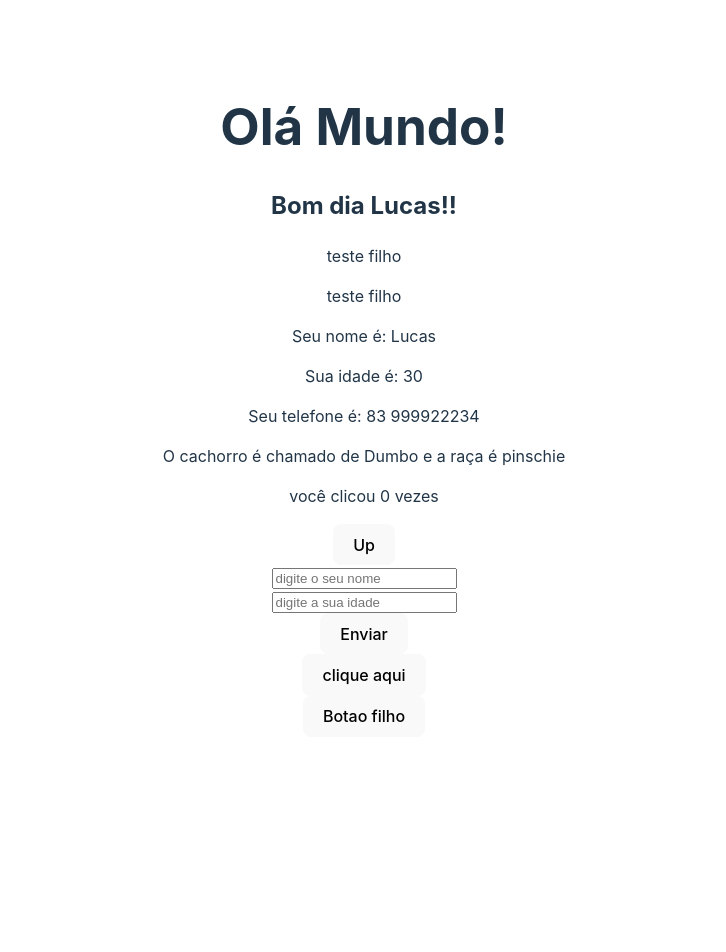
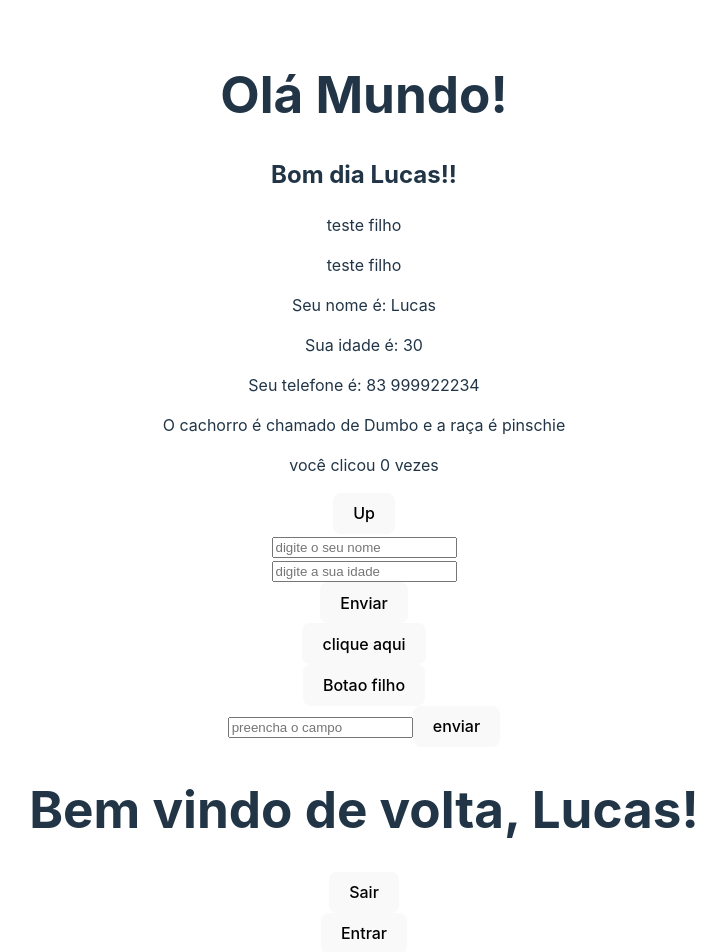
Before and after one commit to lucspb/studying-react, a React (Vite) app in the folder 2_fundamentos/: page / in a window 1280 px wide. Shown: the top 952 px of the page, without its empty margins (276-1002 px from the left). Before the commit the page ends 800 px from the top, so only its background shows below. Built offline with nearby package versions, Linux system fonts and the light colour scheme.

Commit message:
feat: renderizacao condicional e expressoes ternarias

```diff
--- a/2_fundamentos/src/App.jsx
+++ b/2_fundamentos/src/App.jsx
@@ -10,6 +10,9 @@
 import UserInfoForm from './components/UserInfoForm';
 import Button from './components/Button';
 import PaiFunction from './components/PaiFunction';
+import Form from './components/Form';
+import RenderCondicional from './components/RenderCondicional';
+import LoginButton from './components/LoginButton';
 
 
 function App() {
@@ -44,7 +47,15 @@
       {/* 6.9 - passando funcoes de manipulacao de eventos como props */}
       <PaiFunction/>
 
-      {/* 7.0 - Eventos de Form */}
+      {/* 6.10 - Eventos de Form */}
+      <Form/>
+
+      {/* 6.11 - Renderização condicional */}
+      <RenderCondicional user="Lucas"/>
+
+      {/* 6.12 - expressao ternaria */}
+      <LoginButton loggedIn={true}/>
+      <LoginButton loggedIn={false}/>
 
     </>
   )
--- /dev/null
+++ b/2_fundamentos/src/components/Form.jsx
@@ -0,0 +1,24 @@
+import {useState} from 'react'
+
+const Form = () => {
+    const [value, setValue] = useState("")
+
+    const handleSubmit = (event) => {
+        event.preventDefault()
+
+        console.log('form enviado =>', value)
+    }
+
+
+  return (
+    <form onSubmit={handleSubmit}>
+        <input type="text"
+        value={value}
+        onChange={(e) => setValue(e.target.value)}
+        placeholder='preencha o campo' />
+        <button type='submit'>enviar</button>
+    </form>
+  )
+}
+
+export default Form
--- /dev/null
+++ b/2_fundamentos/src/components/LoginButton.jsx
@@ -0,0 +1,9 @@
+
+
+const LoginButton = ({loggedIn}) => {
+  return (
+    <div>{loggedIn ? <button> Sair</button> : <button> Entrar</button>}</div>
+  )
+}
+
+export default LoginButton
--- /dev/null
+++ b/2_fundamentos/src/components/RenderCondicional.jsx
@@ -0,0 +1,13 @@
+
+
+const RenderCondicional = ({user}) => {
+    //se houver user, exiba mensagem de boas vindas
+
+  return (
+    <div>
+        {user && <h1>Bem vindo de volta, {user}!</h1>}
+    </div>
+  )
+}
+
+export default RenderCondicional
```
